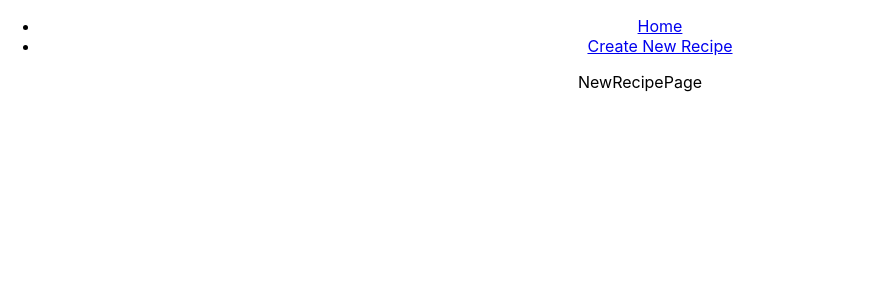
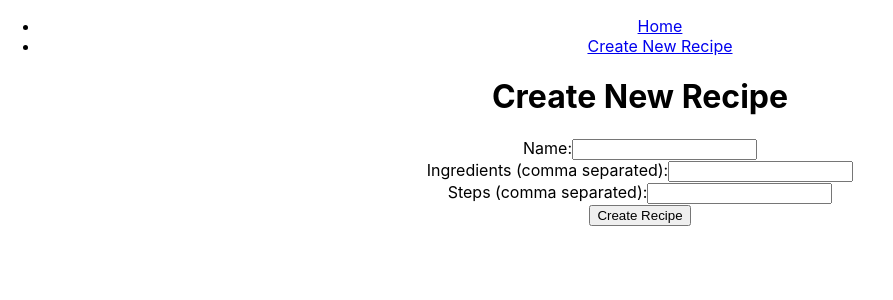
Before and after one commit to hadigghazi/recipe-app, a React (Create React App) app: page /new in a window 1280 px wide. Shown: the top 300 px of the page, without its empty margins (0-893 px from the left). Built offline with nearby package versions, Linux system fonts and the light colour scheme.

Commit message:
Adding the new recipe page

```diff
--- a/src/pages/NewRecipePage.js
+++ b/src/pages/NewRecipePage.js
@@ -1,9 +1,49 @@
-import React from 'react'
+import React, { useState } from 'react';
+import axios from 'axios';
 
 const NewRecipePage = () => {
+  const [name, setName] = useState('');
+  const [ingredients, setIngredients] = useState('');
+  const [steps, setSteps] = useState('');
+
+  const handleSubmit = (e) => {
+    e.preventDefault();
+
+    const newRecipe = {
+      name,
+      ingredients: ingredients.split(','),
+      steps: steps.split(',')
+    };
+
+    axios.post('/create_recipe.php', newRecipe)
+      .then(response => {
+        console.log("Recipe created successfully!");
+      })
+      .catch(error => {
+        console.error("There was an error creating the recipe!", error);
+      });
+  };
+
   return (
-    <div>NewRecipePage</div>
-  )
-}
+    <div>
+      <h1>Create New Recipe</h1>
+      <form onSubmit={handleSubmit}>
+        <div>
+          <label>Name:</label>
+          <input type="text" value={name} onChange={(e) => setName(e.target.value)} />
+        </div>
+        <div>
+          <label>Ingredients (comma separated):</label>
+          <input type="text" value={ingredients} onChange={(e) => setIngredients(e.target.value)} />
+        </div>
+        <div>
+          <label>Steps (comma separated):</label>
+          <input type="text" value={steps} onChange={(e) => setSteps(e.target.value)} />
+        </div>
+        <button type="submit">Create Recipe</button>
+      </form>
+    </div>
+  );
+};
 
-export default NewRecipePage
+export default NewRecipePage;
```
